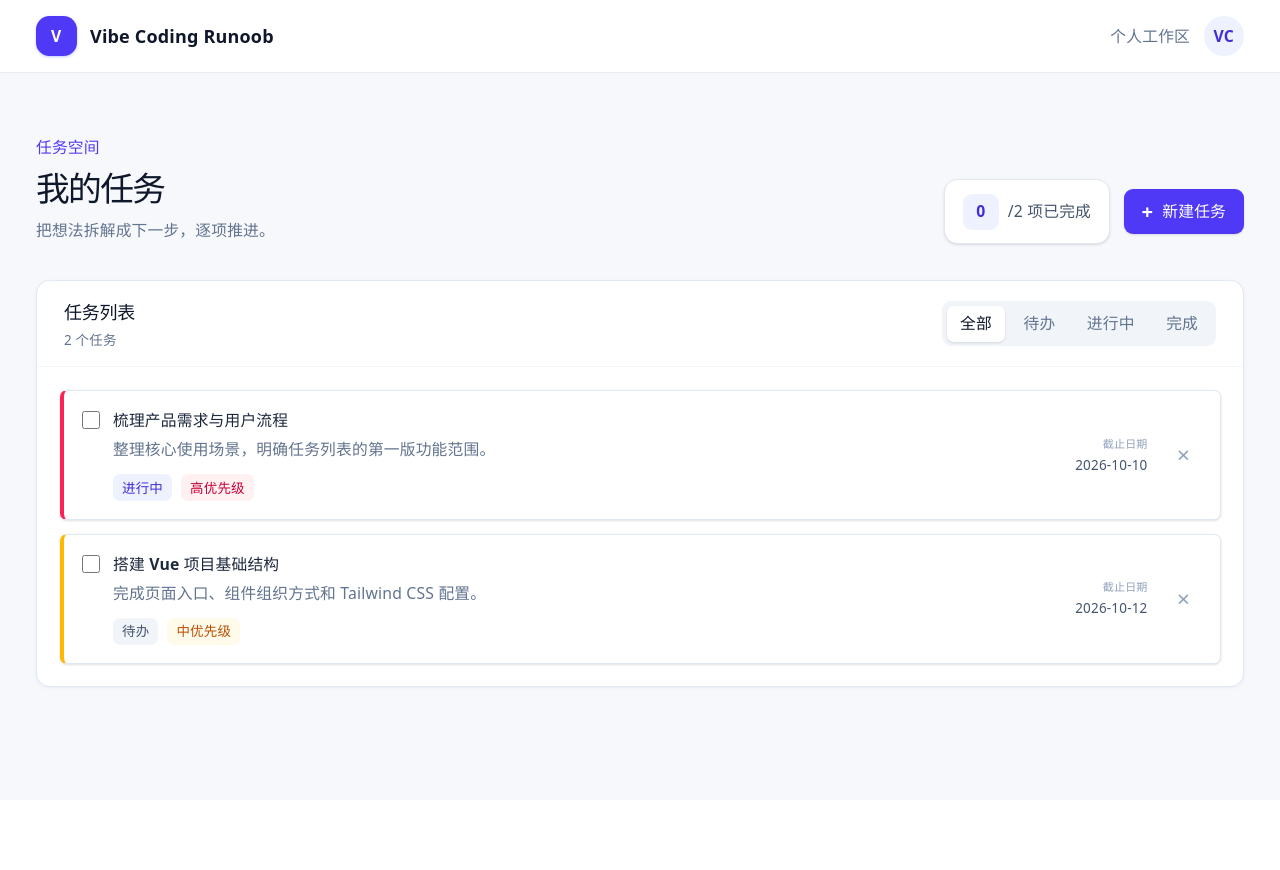
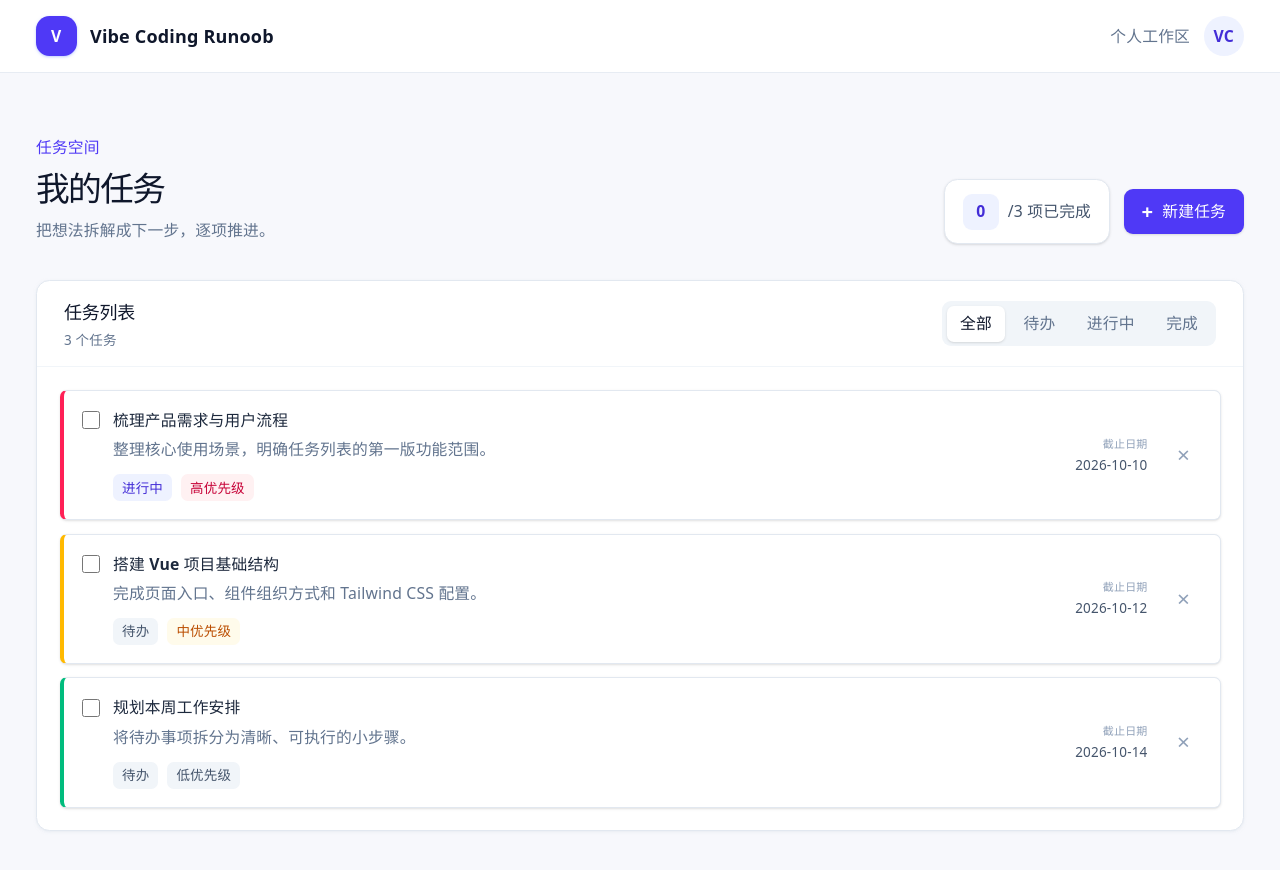
Before and after one commit to yangnana2024/vibe-coding-runoob, a Vue app: page / in a window 1280 px wide. Shown: the top 870 px of the page. Before the commit the page ends 800 px from the top, so only its background shows below. Built offline with nearby package versions, Linux system fonts and the light colour scheme.

Commit message:
第三轮对话：数据持久化

```diff
--- a/src/App.vue
+++ b/src/App.vue
@@ -1,46 +1,19 @@
 <script setup lang="ts">
-import { computed, reactive, ref } from 'vue'
+import { computed, ref } from 'vue'
 import TaskModal from './components/TaskModal.vue'
 import TaskList from './components/TaskList.vue'
+import { addTask, deleteTask, taskStore, updateTask } from './stores/taskStore'
 import type { Task } from './types/task'
-
-const tasks = reactive<Task[]>([
-  {
-    id: 'task-1',
-    title: '梳理产品需求与用户流程',
-    description: '整理核心使用场景，明确任务列表的第一版功能范围。',
-    status: 'in-progress',
-    priority: 'high',
-    dueDate: '2026-10-10',
-    createdAt: '2026-10-06',
-  },
-  {
-    id: 'task-2',
-    title: '搭建 Vue 项目基础结构',
-    description: '完成页面入口、组件组织方式和 Tailwind CSS 配置。',
-    status: 'todo',
-    priority: 'medium',
-    dueDate: '2026-10-12',
-    createdAt: '2026-10-05',
-  },
-])
 
 const isTaskModalOpen = ref(false)
 
-const completedCount = computed(() => tasks.filter((task) => task.status === 'done').length)
+const completedCount = computed(() => taskStore.tasks.filter((task) => task.status === 'done').length)
 
 function toggleTask(updatedTask: Task) {
-  const task = tasks.find((item) => item.id === updatedTask.id)
-  if (task) task.status = task.status === 'done' ? 'todo' : 'done'
-}
-
-function deleteTask(deletedTask: Task) {
-  const taskIndex = tasks.findIndex((task) => task.id === deletedTask.id)
-  if (taskIndex !== -1) tasks.splice(taskIndex, 1)
-}
-
-function addTask(task: Task) {
-  tasks.push(task)
+  updateTask({
+    ...updatedTask,
+    status: updatedTask.status === 'done' ? 'todo' : 'done',
+  })
 }
 </script>
 
@@ -69,13 +42,13 @@ function addTask(task: Task) {
         <div class="flex flex-wrap items-center gap-3">
           <div class="flex items-center gap-2 rounded-xl border border-slate-200 bg-white px-4 py-3 shadow-sm">
             <span class="grid size-8 place-items-center rounded-lg bg-indigo-50 text-sm font-bold text-indigo-700">{{ completedCount }}</span>
-            <span class="text-sm text-slate-600">/{{ tasks.length }} 项已完成</span>
+            <span class="text-sm text-slate-600">/{{ taskStore.tasks.length }} 项已完成</span>
           </div>
           <TaskModal v-model="isTaskModalOpen" @submit="addTask" />
         </div>
       </section>
 
-      <TaskList :tasks="tasks" @toggle="toggleTask" @delete="deleteTask" />
+      <TaskList :tasks="taskStore.tasks" @toggle="toggleTask" @delete="deleteTask" />
     </main>
   </div>
 </template>
--- /dev/null
+++ b/src/stores/taskStore.ts
@@ -0,0 +1,61 @@
+import { reactive, watch } from 'vue'
+import type { Task } from '../types/task'
+import { hasStoredTasks, loadTasks, saveTasks } from '../utils/storage'
+
+function createExampleTasks(): Task[] {
+  return [
+    {
+      id: 'task-1',
+      title: '梳理产品需求与用户流程',
+      description: '整理核心使用场景，明确任务列表的第一版功能范围。',
+      status: 'in-progress',
+      priority: 'high',
+      dueDate: '2026-10-10',
+      createdAt: '2026-10-06T09:00:00.000Z',
+    },
+    {
+      id: 'task-2',
+      title: '搭建 Vue 项目基础结构',
+      description: '完成页面入口、组件组织方式和 Tailwind CSS 配置。',
+      status: 'todo',
+      priority: 'medium',
+      dueDate: '2026-10-12',
+      createdAt: '2026-10-05T09:00:00.000Z',
+    },
+    {
+      id: 'task-3',
+      title: '规划本周工作安排',
+      description: '将待办事项拆分为清晰、可执行的小步骤。',
+      status: 'todo',
+      priority: 'low',
+      dueDate: '2026-10-14',
+      createdAt: '2026-10-04T09:00:00.000Z',
+    },
+  ]
+}
+
+const savedTasks = loadTasks()
+
+export const taskStore = reactive({
+  tasks: hasStoredTasks() ? savedTasks : createExampleTasks(),
+})
+
+watch(
+  () => taskStore.tasks,
+  (tasks) => saveTasks(tasks),
+  { deep: true, immediate: true },
+)
+
+export function addTask(task: Task): void {
+  taskStore.tasks.push(task)
+}
+
+export function updateTask(updatedTask: Task): void {
+  const taskIndex = taskStore.tasks.findIndex((task) => task.id === updatedTask.id)
+  if (taskIndex !== -1) taskStore.tasks[taskIndex] = updatedTask
+}
+
+export function deleteTask(deletedTask: Task): void {
+  const taskIndex = taskStore.tasks.findIndex((task) => task.id === deletedTask.id)
+  if (taskIndex !== -1) taskStore.tasks.splice(taskIndex, 1)
+}
--- /dev/null
+++ b/src/utils/storage.ts
@@ -0,0 +1,31 @@
+import type { Task } from '../types/task'
+
+const STORAGE_KEY = 'vibe-coding-runoob-tasks'
+
+export function hasStoredTasks(): boolean {
+  try {
+    return localStorage.getItem(STORAGE_KEY) !== null
+  } catch {
+    return false
+  }
+}
+
+export function saveTasks(tasks: Task[]): void {
+  try {
+    localStorage.setItem(STORAGE_KEY, JSON.stringify(tasks))
+  } catch (error) {
+    console.error('无法保存任务到 localStorage', error)
+  }
+}
+
+export function loadTasks(): Task[] {
+  try {
+    const savedTasks = localStorage.getItem(STORAGE_KEY)
+    if (!savedTasks) return []
+
+    const parsedTasks: unknown = JSON.parse(savedTasks)
+    return Array.isArray(parsedTasks) ? (parsedTasks as Task[]) : []
+  } catch {
+    return []
+  }
+}
```
